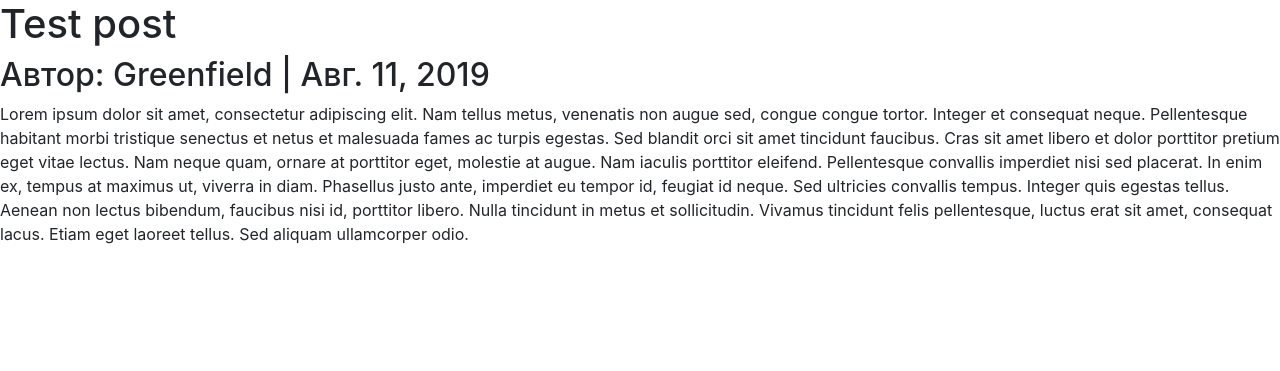
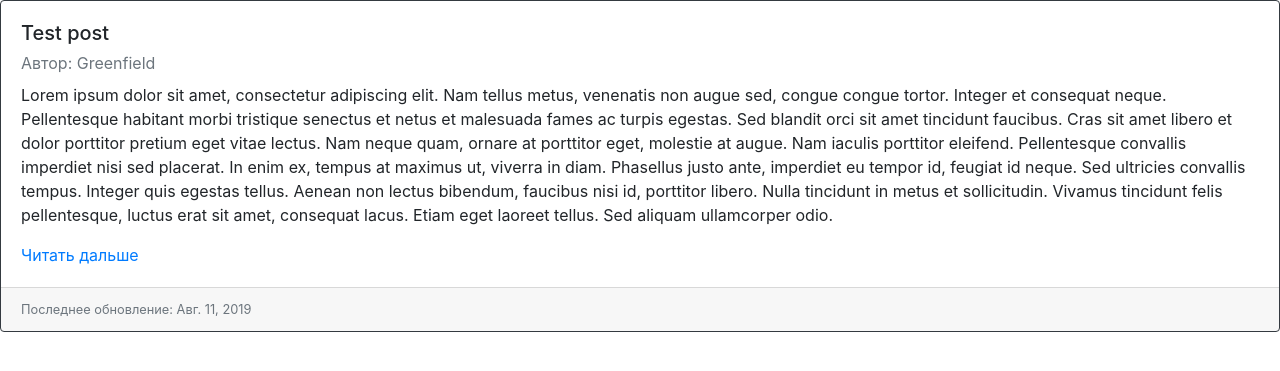
Before and after one commit to k0oda/TestBlog, a Django app: page / in a window 1280 px wide. Shown: the top 371 px of the page. Run offline with Django 3.2, Linux system fonts and the light colour scheme; data comes from the database, SQL or seed files in the repository; some libraries are stand-ins or nearby versions.

Commit message:
add: styling in post_list

```diff
--- a/TestBlog/blog/templates/blog/post_list.html
+++ b/TestBlog/blog/templates/blog/post_list.html
@@ -1,15 +1,34 @@
 {% extends 'blog/index.html' %}
 
 {% block content %}
-    {% for post in posts %}
-        <h1>
-            {{ post.title }}
-        </h1>
-        <h2>
-            Автор: {{ post.author }} | {{ post.publication_date }}
-        </h2>
-        <p>
-            {{ post.text }}
-        </p>
-    {% endfor %}
+    <div class="card-deck">
+        {% for post in posts %}
+            <div class="card border-dark">
+                <div class="card-body">
+                    <h5 class="card-title">
+                        {{ post.title }}
+                    </h5>
+
+                    <p class="card-subtitle mb-2 text-muted">
+                        Автор: {{ post.author }}
+                    </p>
+
+                    <p class="card-text">
+                        {{ post.text }}
+                    </p>
+
+                    <a href="#" class="card-link">
+                        Читать дальше
+                    </a>
+                </div>
+
+                <div class="card-footer">
+                    <small class="text-muted">
+                        Последнее обновление: {{ post.publication_date }}
+                    </small>
+                </div>
+
+            </div>
+        {% endfor %}
+    </div>
 {% endblock %}
```
